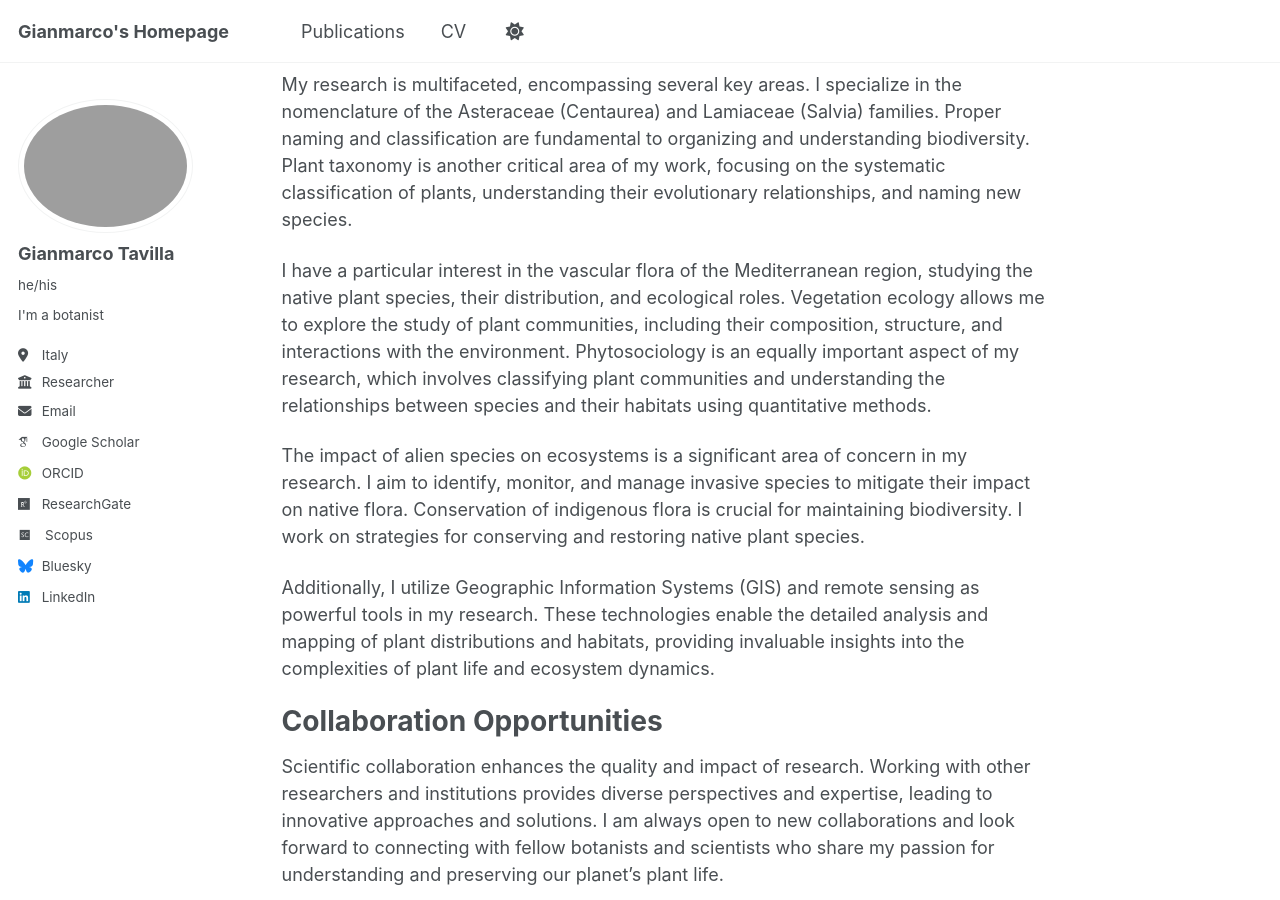
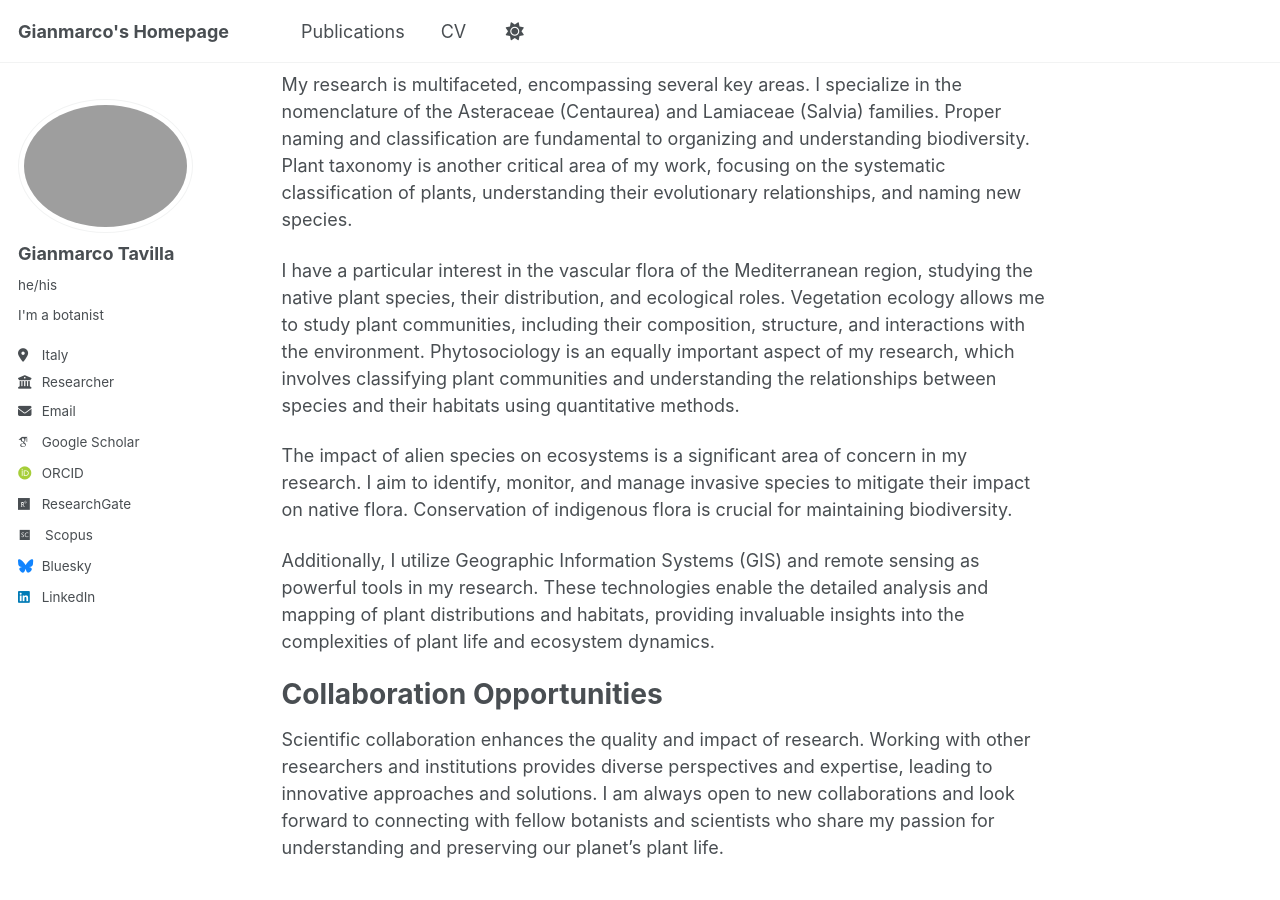
Before and after one commit to gianmarcotavilla/gianmarcotavilla.github.io, a Jekyll site: the page built from _pages/about.md, in a window 1280 px wide and 900 px high, scrolled down 330 px. Built offline with Jekyll 4.4.1, drawn with Linux system fonts in a browser that asks for light colours; some web fonts are replaced.

Commit message:
Update about.md

```diff
--- a/_pages/about.md
+++ b/_pages/about.md
@@ -13,9 +13,9 @@ Research Interests
 ======
 My research is multifaceted, encompassing several key areas. I specialize in the nomenclature of the Asteraceae (Centaurea) and Lamiaceae (Salvia) families. Proper naming and classification are fundamental to organizing and understanding biodiversity. Plant taxonomy is another critical area of my work, focusing on the systematic classification of plants, understanding their evolutionary relationships, and naming new species.
 
-I have a particular interest in the vascular flora of the Mediterranean region, studying the native plant species, their distribution, and ecological roles. Vegetation ecology allows me to explore the study of plant communities, including their composition, structure, and interactions with the environment. Phytosociology is an equally important aspect of my research, which involves classifying plant communities and understanding the relationships between species and their habitats using quantitative methods.
+I have a particular interest in the vascular flora of the Mediterranean region, studying the native plant species, their distribution, and ecological roles. Vegetation ecology allows me to study plant communities, including their composition, structure, and interactions with the environment. Phytosociology is an equally important aspect of my research, which involves classifying plant communities and understanding the relationships between species and their habitats using quantitative methods.
 
-The impact of alien species on ecosystems is a significant area of concern in my research. I aim to identify, monitor, and manage invasive species to mitigate their impact on native flora. Conservation of indigenous flora is crucial for maintaining biodiversity. I work on strategies for conserving and restoring native plant species.
+The impact of alien species on ecosystems is a significant area of concern in my research. I aim to identify, monitor, and manage invasive species to mitigate their impact on native flora. Conservation of indigenous flora is crucial for maintaining biodiversity.
 
 Additionally, I utilize Geographic Information Systems (GIS) and remote sensing as powerful tools in my research. These technologies enable the detailed analysis and mapping of plant distributions and habitats, providing invaluable insights into the complexities of plant life and ecosystem dynamics.
 
```
